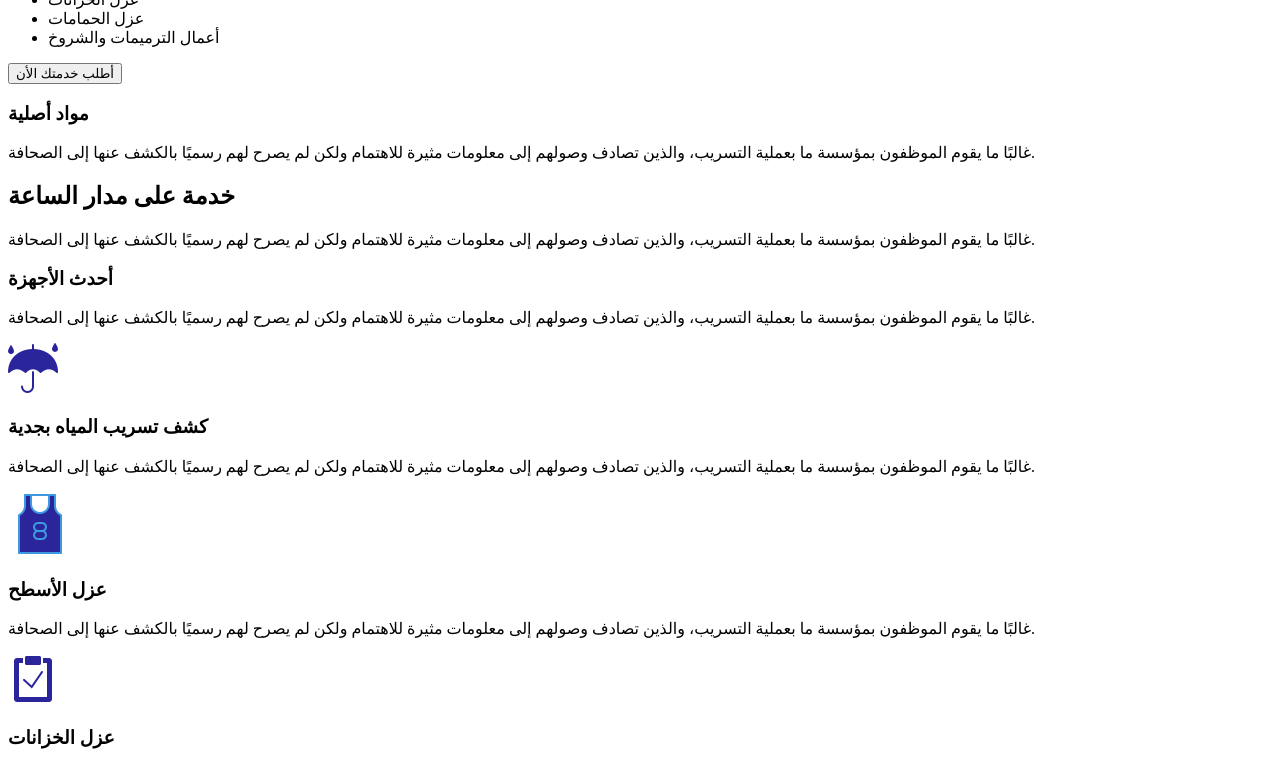
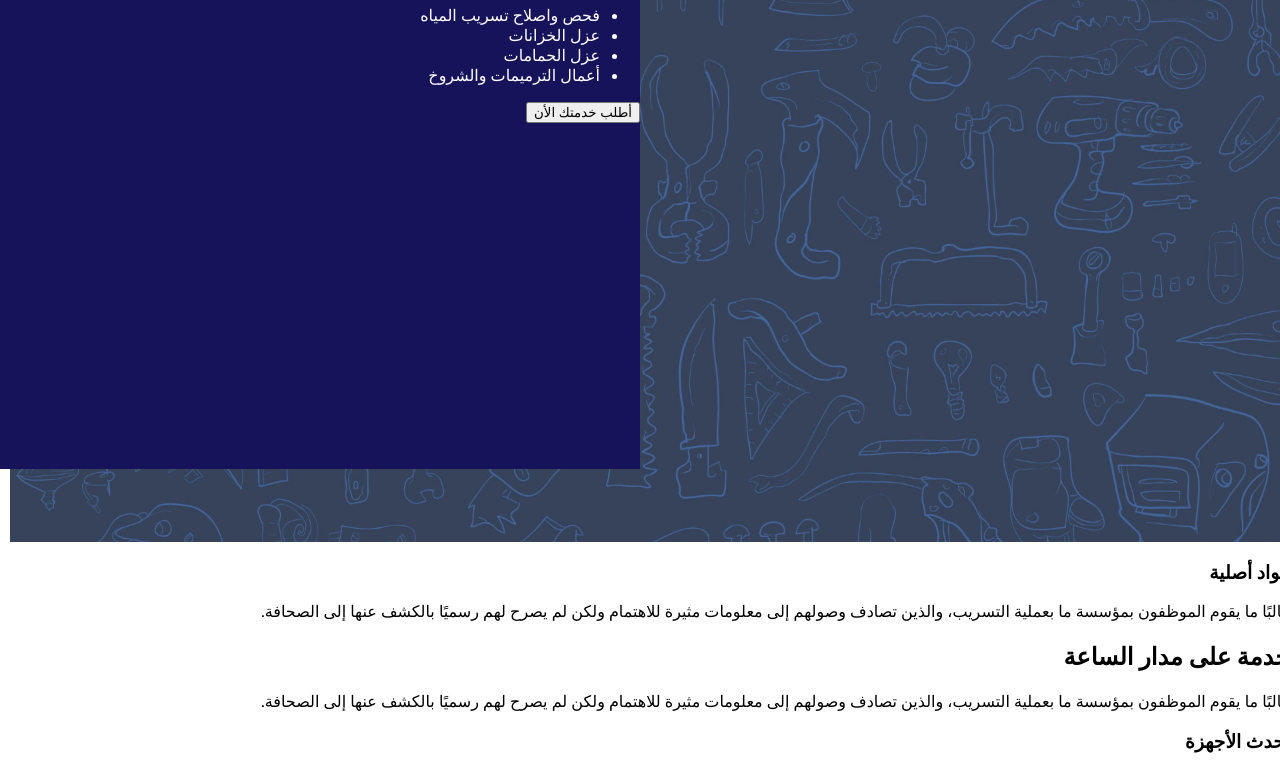
Before and after one commit to mahmoud-abu-sultan/tasrib, a plain HTML site: page public/index.html in a window 1280 px wide. Shown: the part 158-923 px from the top of the page. Drawn offline with Linux system fonts and the light colour scheme.

Commit message:
up v 0.1

```diff
--- a/public/index.html
+++ b/public/index.html
@@ -1,10 +1,12 @@
 <!DOCTYPE html>
-<html lang="en">
+<html dir="rtl" lang="ar">
   <head>
     <meta charset="UTF-8" />
     <meta http-equiv="X-UA-Compatible" content="IE=edge" />
     <meta name="viewport" content="width=device-width, initial-scale=1.0" />
-    <title>Tasrib Web</title>
+    <link rel="stylesheet" href="../src/index.css">
+    <link rel="shortcut icon" href="image/icons8-rainy-weather-50.png">
+    <title>تسريب</title>
   </head>
   <body>
     <header>
--- a/src/index.css
+++ b/src/index.css
@@ -0,0 +1,30 @@
+body {
+  box-sizing: border-box;
+  margin: 0;
+  padding: 0;
+  /* text-align: end; */
+  font-family: "Gill Sans", "Gill Sans MT", Calibri, "Trebuchet MS", sans-serif;
+}
+:root {
+  --blueDark: #17135a;
+  --blueMid: #2b259b;
+  --blueLight: #2b259bd9;
+  --transitionColor: color 0.2s ease-out;
+  --transitionBsckgroundColor: background-color 0.5s
+    cubic-bezier(0.68, -0.55, 0.265, 1.55);
+}
+/* ---------------- header */
+header{
+    width: 100%;
+    height: 40em;
+    background-image: url("../public/image/wallpaperbetter.com_2560x1440.jpg");
+    background-size: cover;
+    padding: 30px 0;
+}
+header >div{
+    background-color: var(--blueDark);
+    width: 40em;
+    height: 90%;
+    margin: 0 650px;
+    color: white;
+}
```
Also changed, not shown: public/image/wallpaperbetter.com_2560x1440.jpg (added).
